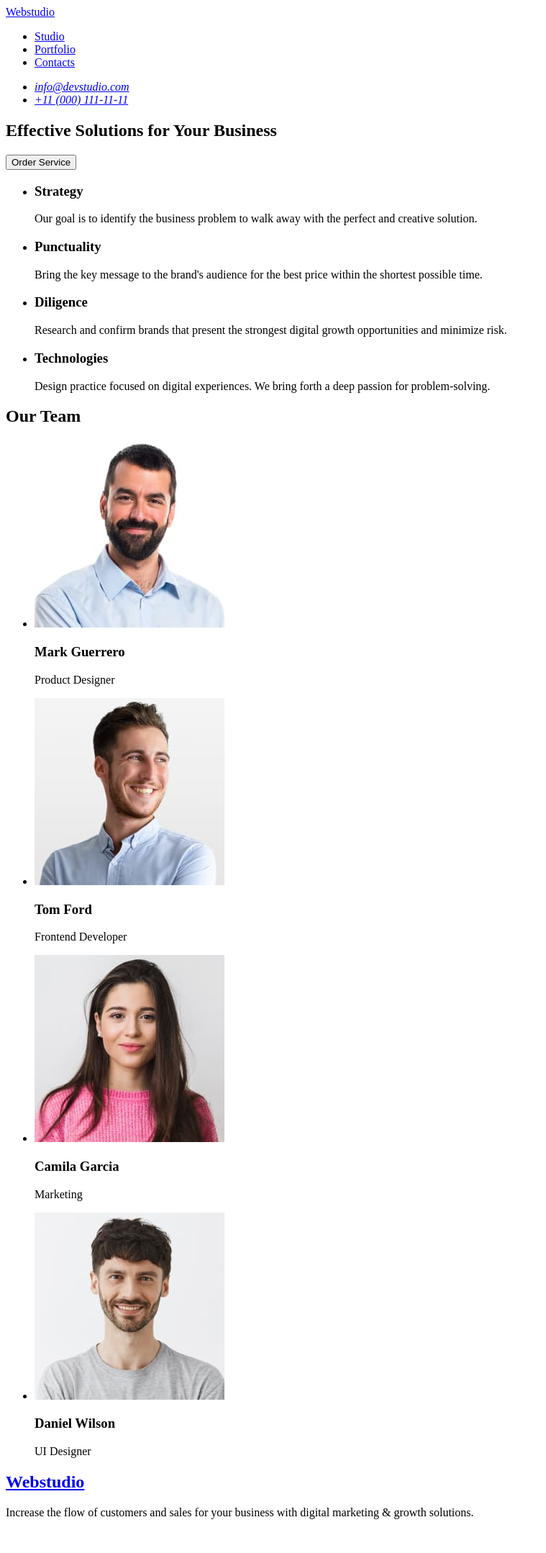
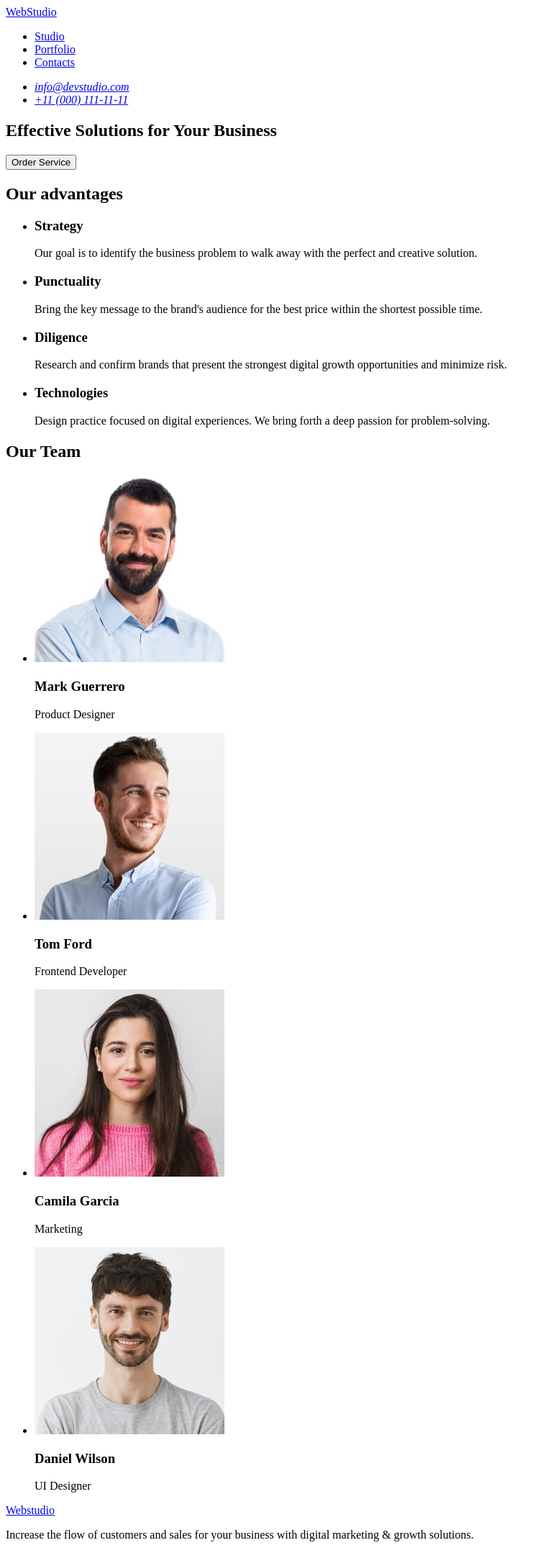
Before and after one commit to DmytroOd/goit-markup-hw-01, a plain HTML site: page index.html in a window 1280 px wide. Shown: the whole page at 72% size, without its empty margins (0-759 px from the left). Before the commit the page ends 2127 px from the top, so only its background shows below. Drawn offline with Linux system fonts and the light colour scheme.

Commit message:
after-check1

```diff
--- a/index.html
+++ b/index.html
@@ -7,8 +7,9 @@
   </head>
   <body>
     <header>
-      <a href="./index.html">Webstudio</a>
       <nav>
+        <a href="./index.html">WebStudio</a>
+
         <ul>
           <li>
             <a href="./index.html">Studio</a>
@@ -27,7 +28,7 @@
             <a href="mailto:info@devstudio.com">info@devstudio.com</a>
           </li>
           <li>
-            <a href="callto:+110001111111">+11 (000) 111-11-11</a>
+            <a href="tel:+110001111111">+11 (000) 111-11-11</a>
           </li>
         </ul>
       </address>
@@ -38,6 +39,7 @@
         <button type="button">Order Service</button>
       </section>
       <section>
+        <h2>Our advantages</h2>
         <ul>
           <li>
             <h3>Strategy</h3>
@@ -117,9 +119,8 @@
       </section>
     </main>
     <footer>
-      <h2>
-        <a href="./index.html">Webstudio</a>
-      </h2>
+      <a href="./index.html">Webstudio</a>
+
       <p>
         Increase the flow of customers and sales for your business with digital
         marketing & growth solutions.
```
